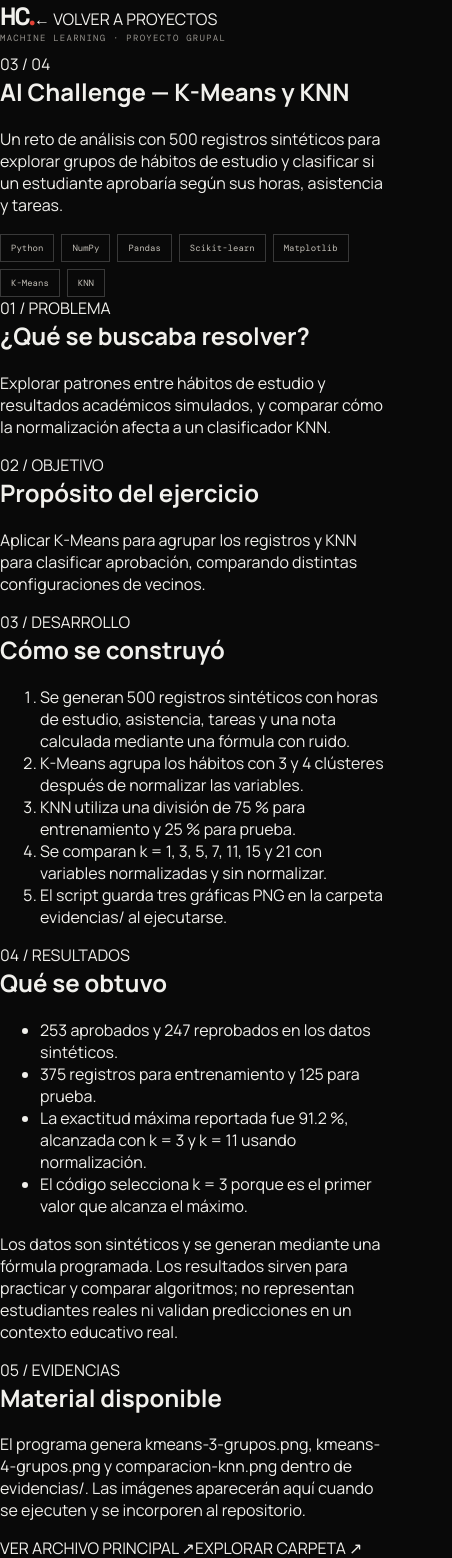
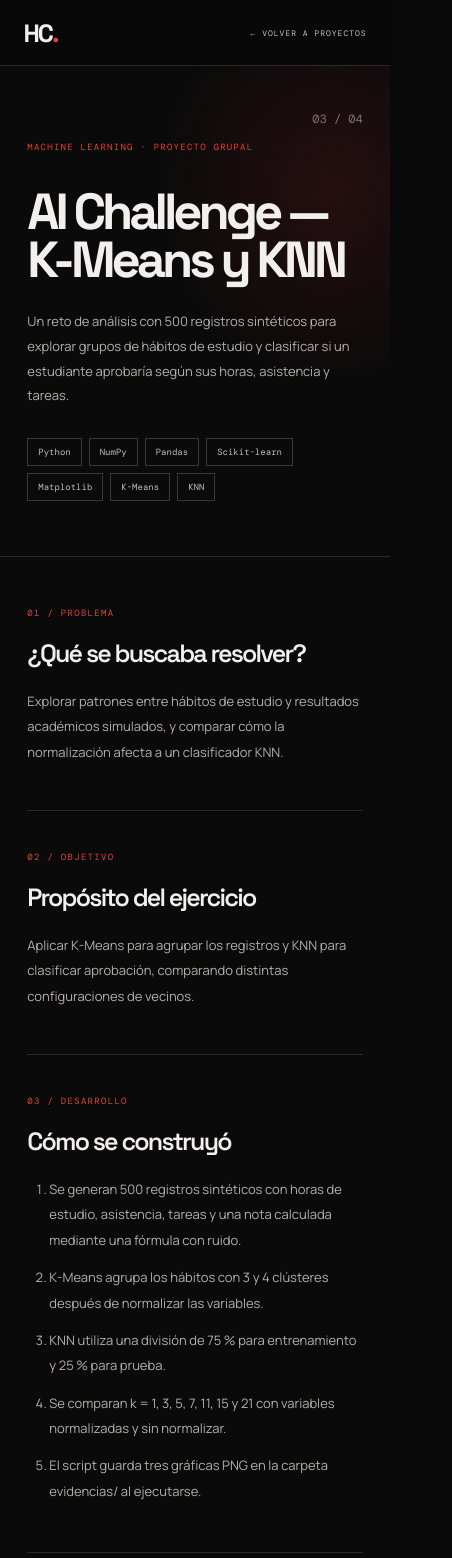
Before and after one commit to RisitosdeOro777/Portafolio, a Next.js app: page /actividades/ai-challenge in a window 390 px wide. Shown: the top 1558 px of the page, 452 px wide, since content can reach past the window. Built offline with nearby package versions, Linux system fonts and the light colour scheme.

Commit message:
Add flag-inspired hero background and responsive activity detail styling

```diff
--- a/app/globals.css
+++ b/app/globals.css
@@ -66,3 +66,44 @@
 .hotspots-footer{display:flex;justify-content:space-between;padding:25px 5%;border-top:1px solid var(--line);color:var(--muted)}
 @media(max-width:760px){.hotspots-hero-grid{grid-template-columns:1fr;gap:24px;padding:50px 0 30px}.hotspots-art{height:320px;justify-self:stretch;max-width:none}.hotspots-copy h1{font-size:clamp(52px,14vw,90px)}.hotspots-content{padding:70px 5%}.hotspots-content-grid{grid-template-columns:1fr;gap:18px;padding:35px 0 45px}.hotspots-status-grid{grid-template-columns:1fr}.hotspots-status-grid article,.hotspots-status-grid article:first-child{padding:22px 0;border-right:0;border-bottom:1px solid var(--line)}.hotspots-status-grid article:last-child{border-bottom:0}.hotspots-status-grid p{min-height:0}.hotspots-download{padding:45px 7%;margin-bottom:55px}.hotspots-kicker,.hotspots-bottomline,.hotspots-section-label{gap:15px;font-size:8px}.hotspots-nav{height:66px}}
 @media(max-width:420px){.hotspots-actions{align-items:flex-start;flex-direction:column}.hotspots-back{font-size:8px}.hotspots-kicker span:last-child,.hotspots-bottomline span:last-child{max-width:48%;text-align:right}}
+
+
+/* Portfolio refinement: flag-inspired editorial backdrop and academic project pages */
+.hero{position:relative;isolation:isolate}
+.hero:before{content:"";position:absolute;z-index:-1;top:95px;right:-7%;width:min(76vw,980px);height:560px;opacity:.18;transform:rotate(-7deg);transform-origin:top right;clip-path:polygon(0 0,100% 5%,94% 100%,8% 86%);background:repeating-linear-gradient(178deg,#b22234 0 7.69%,#f4eee3 7.69% 15.38%);filter:drop-shadow(0 28px 32px rgba(0,0,0,.55));mask-image:linear-gradient(100deg,transparent 0%,#000 24%,#000 78%,transparent 100%)}
+.hero:after{content:"";position:absolute;z-index:-1;top:100px;right:36%;width:min(26vw,300px);height:220px;opacity:.2;transform:rotate(-7deg);clip-path:polygon(0 0,100% 5%,95% 100%,0 88%);background-color:#243b68;background-image:radial-gradient(circle,rgba(255,255,255,.85) 1.5px,transparent 2px);background-size:31px 27px;mask-image:linear-gradient(135deg,#000,transparent 95%)}
+.hero-grid,.hero-topline,.hero-marquee{position:relative;z-index:1}
+.hero-specialty{font:9px var(--mono);letter-spacing:1.2px;color:#aaa;margin:16px 0 0}
+.experience{background:#0d0d0d}
+.experience-entry{border-top:1px solid var(--line);padding:28px 0 34px;max-width:900px}
+.experience-entry:last-child{border-bottom:1px solid var(--line)}
+.experience-entry>span{font:9px var(--mono);letter-spacing:1.2px;color:var(--red)}
+.experience-entry h3{font:600 clamp(22px,3vw,34px) var(--display);letter-spacing:-1px;margin:14px 0}
+.experience-entry p{max-width:760px;color:#aaa69f;font-size:13px;line-height:1.9}
+.experience-entry .tags{margin-top:20px}
+.activity-page{min-height:100vh;background:#0a0a0a;color:var(--white)}
+.activity-topbar{height:76px;padding:0 6%;display:flex;align-items:center;justify-content:space-between;border-bottom:1px solid var(--line);position:sticky;top:0;z-index:20;background:rgba(9,9,9,.94);backdrop-filter:blur(16px)}
+.activity-back{font:9px var(--mono);letter-spacing:1px;color:#c7c4bd}
+.activity-back:hover,.activity-actions a:hover{color:var(--red)}
+.activity-hero{position:relative;padding:100px 10% 75px;border-bottom:1px solid var(--line);overflow:hidden;background:radial-gradient(ellipse at 85% 25%,rgba(174,37,43,.17),transparent 38%)}
+.activity-hero .eyebrow{color:var(--red)}
+.activity-index{position:absolute;right:10%;top:85px;font:12px var(--mono);color:#777}
+.activity-hero h1{font:700 clamp(48px,9vw,112px)/.95 var(--display);letter-spacing:-.08em;max-width:950px;margin:32px 0}
+.activity-intro{max-width:720px;color:#b6b1a9;font-size:16px;line-height:1.9}
+.activity-hero .tags{margin-top:30px}
+.activity-content{max-width:1040px;margin:0 auto;padding:20px 7% 100px}
+.activity-block{padding:45px 0;border-bottom:1px solid var(--line)}
+.activity-block>span{font:9px var(--mono);letter-spacing:1.3px;color:var(--red)}
+.activity-block h2{font:600 clamp(25px,4vw,42px) var(--display);letter-spacing:-1.8px;margin:16px 0 20px}
+.activity-block p,.activity-block li{color:#b5b0a8;font-size:13px;line-height:1.95}
+.activity-block ol,.activity-block ul{padding-left:22px;display:grid;gap:12px}
+.activity-note{border-left:2px solid var(--red);padding:12px 18px;background:#131313;margin-top:25px}
+.activity-block pre{white-space:pre-wrap;overflow-wrap:anywhere;padding:20px;background:#151515;border:1px solid #303030;color:#e9d9d4;font:12px/1.8 var(--mono)}
+.activity-actions{display:flex;flex-wrap:wrap;gap:12px;margin-top:25px}
+.activity-actions a{border:1px solid #49433e;padding:13px 16px;font:9px var(--mono);letter-spacing:.7px;transition:.2s}
+.activity-actions a:hover{border-color:var(--red);transform:translateY(-2px)}
+.activity-page footer{gap:16px}
+.contact-form .form-status{padding:12px 14px;background:#171311;border-left:2px solid var(--red);overflow-wrap:anywhere}
+.contact-form button:focus-visible,.nav a:focus-visible,.activity-actions a:focus-visible{outline:2px solid var(--red);outline-offset:4px}
+@media(max-width:760px){.hero:before{top:130px;right:-35%;width:125vw;height:440px;opacity:.15}.hero:after{top:135px;right:27%;width:42vw;height:170px;opacity:.17}.hero-specialty{font-size:8px;line-height:1.8}.activity-topbar{height:66px;padding:0 6%;gap:12px}.activity-topbar .availability{display:none}.activity-back{font-size:8px}.activity-hero{padding:75px 7% 55px}.activity-index{right:7%;top:45px}.activity-hero h1{font-size:clamp(48px,13vw,76px);margin:35px 0 25px}.activity-intro{font-size:13px}.activity-content{padding:10px 7% 65px}.activity-block{padding:32px 0}.activity-actions{flex-direction:column;align-items:stretch}.activity-actions a{text-align:center}.activity-page footer{flex-wrap:wrap;font-size:7px}.experience-entry p{font-size:12px}}
+@media(prefers-reduced-motion:reduce){html{scroll-behavior:auto}.hero-marquee span{animation:none}}
```
